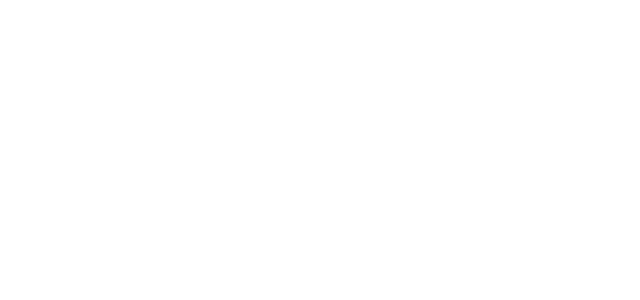
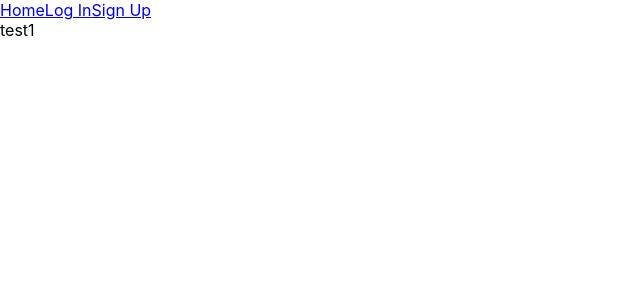
Before and after one commit to EugeneLee3/Daily-Picture-Web-App, a React (Create React App) app in the folder client/daily-picture-app/: page /sign-in in a window 1280 px wide. Shown: the top 300 px of the page, without its empty margins (0-640 px from the left). Built offline with nearby package versions, Linux system fonts and the light colour scheme.

Commit message:
Connected to MongoDB

```diff
--- a/client/daily-picture-app/package.json
+++ b/client/daily-picture-app/package.json
@@ -6,6 +6,7 @@
     "cra-template": "1.2.0",
     "react": "^18.2.0",
     "react-dom": "^18.2.0",
+    "react-router-dom": "^6.10.0",
     "react-scripts": "5.0.1"
   },
   "scripts": {
--- a/client/daily-picture-app/src/App.js
+++ b/client/daily-picture-app/src/App.js
@@ -1,8 +1,29 @@
 import './App.css';
+
+import { BrowserRouter, Route, Routes } from 'react-router-dom';
+import Home from './pages/Home';
+import Login from './pages/Login';
+import Register from './pages/Register';
+import Navbar from './components/Navbar';
+import LayoutLoader from './layouts/LayoutLoader';
 
 function App() {
   return (
     <div>
+
+      <div>
+        <BrowserRouter>
+          <Routes>
+
+            <Route path="/" element={ <LayoutLoader /> }>
+              <Route index element={ <Home /> } />
+              <Route path="sign-in" element={ <Login /> } />
+              <Route path="sign-up" element={ <Register /> } />
+            </Route>
+
+          </Routes>
+        </BrowserRouter>
+      </div>
 
     </div>
   );
--- /dev/null
+++ b/client/daily-picture-app/src/components/Navbar.js
@@ -0,0 +1,18 @@
+import React from 'react'
+import { Link } from 'react-router-dom';
+
+function Navbar() {
+  return (
+    <div>
+
+      <nav>
+        <Link to="/">Home</Link>
+        <Link to="/sign-in">Log In</Link>
+        <Link to="/sign-up">Sign Up</Link>
+      </nav>
+
+    </div>
+  )
+}
+
+export default Navbar
--- /dev/null
+++ b/client/daily-picture-app/src/layouts/LayoutLoader.js
@@ -0,0 +1,18 @@
+import React from 'react'
+import { Link, Outlet } from 'react-router-dom'
+
+import Navbar from '../components/Navbar'
+
+function LayoutLoader() {
+  return (
+    <div>
+
+        <Navbar />
+
+        <Outlet />
+
+    </div>
+  )
+}
+
+export default LayoutLoader
--- /dev/null
+++ b/client/daily-picture-app/src/pages/Home.js
@@ -0,0 +1,18 @@
+import React from 'react';
+import { useLocation } from 'react-router-dom';
+import Navbar from '../components/Navbar';
+
+function Home() {
+
+  // const location = useLocation();
+
+  return (
+    <div>
+
+        hihi
+
+    </div>
+  )
+}
+
+export default Home
--- /dev/null
+++ b/client/daily-picture-app/src/pages/Login.js
@@ -0,0 +1,11 @@
+import React from 'react'
+
+function Login() {
+  return (
+    <div>
+        test1
+    </div>
+  )
+}
+
+export default Login
--- /dev/null
+++ b/client/daily-picture-app/src/pages/Register.js
@@ -0,0 +1,11 @@
+import React from 'react'
+
+function Register() {
+  return (
+    <div>
+        test2
+    </div>
+  )
+}
+
+export default Register
```
Also changed, not shown: 1 other file (tests, documents, lock files or other folders).
